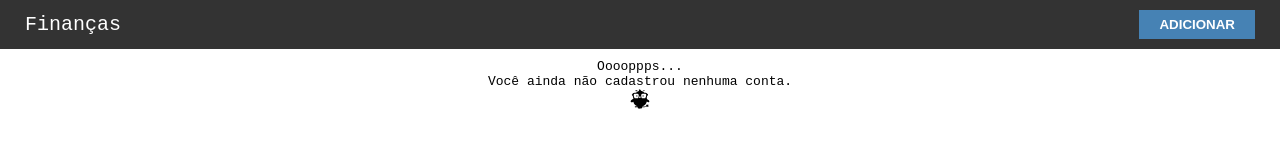
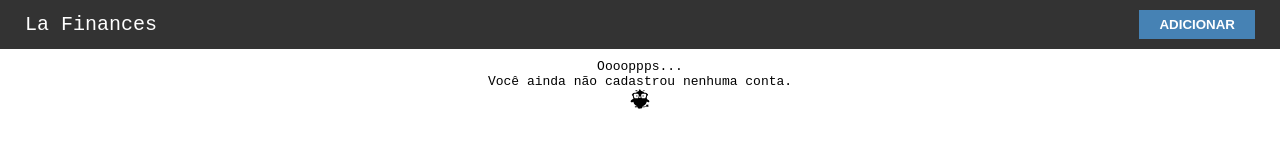
Before and after one commit to luaalvaro/financas, a React (Create React App) app: page / in a window 1280 px wide. Shown: the top 160 px of the page. Built offline with nearby package versions, Linux system fonts and the light colour scheme.

Commit message:
Alteração do nome e forçar deploy

```diff
--- a/src/App.css
+++ b/src/App.css
@@ -101,8 +101,9 @@ body {
     margin-bottom: 10px;
     border: 1px solid #343434;
     padding: 5px;
+    cursor: pointer;
 
-    box-shadow: 2px 3px 7px rgba(0,0,0,0.2);
+    box-shadow: 2px 3px 7px rgba(0, 0, 0, 0.2);
 }
 
 .close-button {
--- a/src/components/Header.js
+++ b/src/components/Header.js
@@ -1,7 +1,7 @@
 export default function Header({ toggleFormView, formView }) {
     return (
         <header className="header">
-            <h2 className="header-logo">Finanças</h2>
+            <h2 className="header-logo">La Finances</h2>
             <button className="header-button" onClick={toggleFormView}>{formView ? 'FECHAR' : 'ADICIONAR'}</button>
         </header>
     )
```
